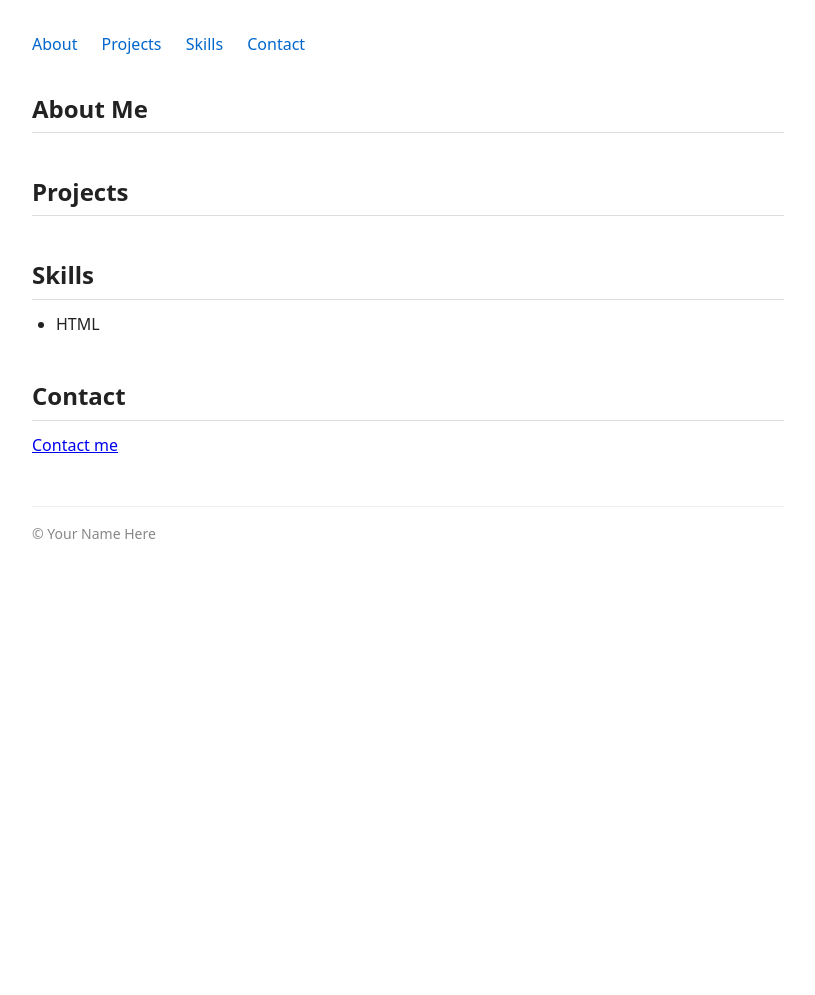
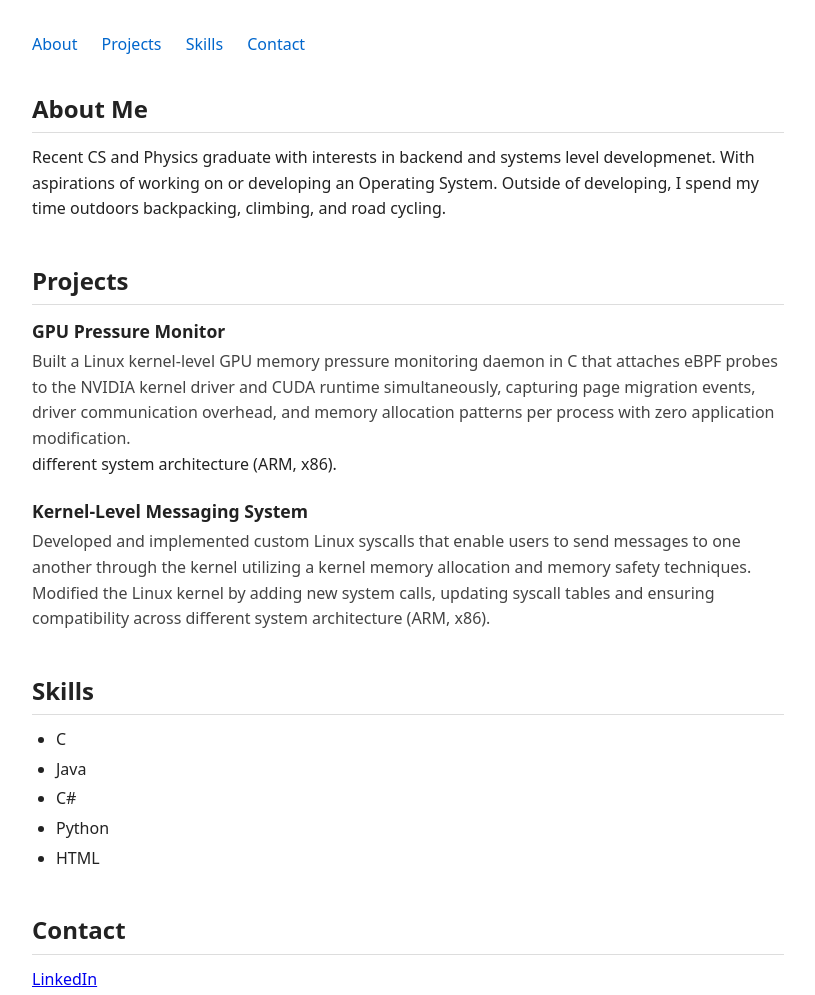
Before and after one commit to dggilson/portfolio, a plain HTML site: page index.html in a window 1280 px wide. Shown: the top 995 px of the page, without its empty margins (232-1047 px from the left). Before the commit the page ends 800 px from the top, so only its background shows below. Drawn offline with Linux system fonts and the light colour scheme.

Commit message:
all clear for part 3

```diff
--- a/index.html
+++ b/index.html
@@ -4,7 +4,7 @@
 <head>
   <meta charset="UTF-8">
   <meta name="viewport" content="width=device-width, initial-scale=1.0">
-  <title>Your Name Here</title>
+  <title>Devin Gilson</title>
   <link rel="stylesheet" href="style.css">
 </head>
 
@@ -25,30 +25,44 @@
       <h2>About Me</h2>
       <!-- TODO: Replace with 2-3 sentences about yourself -->
       <!-- e.g., include your name, your program/year, and what you are interested in -->
+       Recent CS and Physics graduate with interests in backend and systems level developmenet. With aspirations of
+       working on or developing an Operating System. Outside of developing, I spend my time outdoors backpacking, climbing, and road cycling.
     </section>
 
     <section id="projects">
       <h2>Projects</h2>
-
       <!-- Example project entry structure: copy, fill in, and add at least 2:
       <div class="project">
         <h3>Project Name</h3>
         <p>What the project does, the technologies used, and what you learned.</p>
       </div>
       -->
+       <div class="project">
+        <h3>GPU Pressure Monitor</h3>
+        <p>Built a Linux kernel-level GPU memory pressure monitoring daemon in C that attaches eBPF probes to the NVIDIA
+kernel driver and CUDA runtime simultaneously, capturing page migration events, driver communication overhead,
+and memory allocation patterns per process with zero application modification.</p>
+different system architecture (ARM, x86).</p>
+      </div>
 
-      <!-- TODO: Add at least 2 project entries using the structure above -->
+      <div class="project">
+        <h3>Kernel-Level Messaging System</h3>
+        <p>Developed and implemented custom Linux syscalls that enable users to send messages to one another through the
+kernel utilizing a kernel memory allocation and memory safety techniques. Modified the Linux kernel by adding new system calls, updating syscall tables and ensuring compatibility across
+different system architecture (ARM, x86).</p>
+      </div>
+
     </section>
 
     <section id="skills">
       <h2>Skills</h2>
       <ul>
         <!-- Example skill - TODO: replace -->
+        <li>C</li>
+        <li>Java</li>
+        <li>C#</li>
+        <li>Python</li>
         <li>HTML</li>
-
-        <!-- TODO: Add a second skill here -->
-        <!-- TODO: Add a third skill here -->
-        <!-- TODO: ... -->
       </ul>
     </section>
 
@@ -56,7 +70,7 @@
       <h2>Contact</h2>
       <!-- TODO: Replace href="#" with a real link (e.g., mailto:you@example.com or your LinkedIn URL) -->
       <!-- TODO: Replace the link text with something descriptive, e.g. "Email me" or "LinkedIn" -->
-      <p><a href="#">Contact me</a></p>
+      <p><a href="https://www.linkedin.com/in/devin-gilson-785496250/">LinkedIn</a></p>
     </section>
 
   </main>
```
Also changed, not shown: 1 other file.
